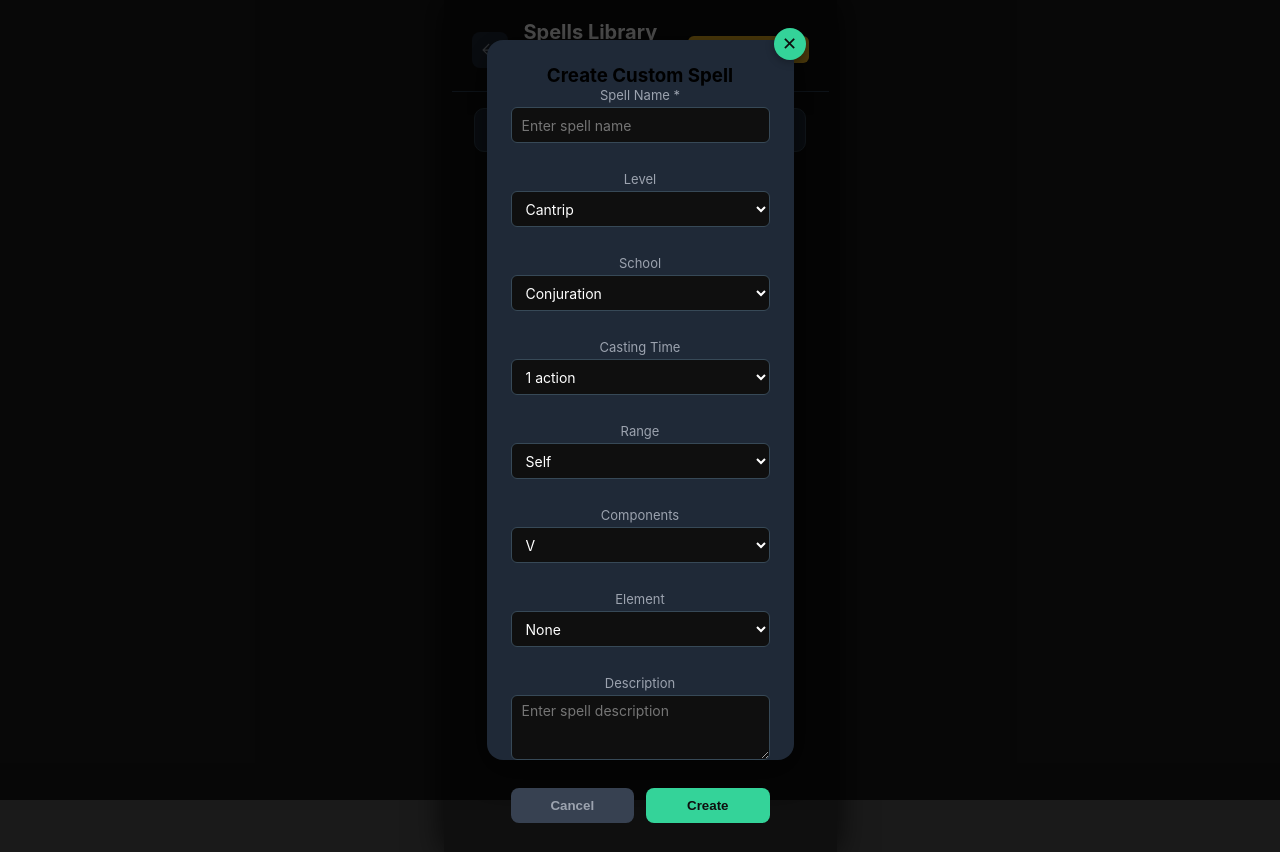
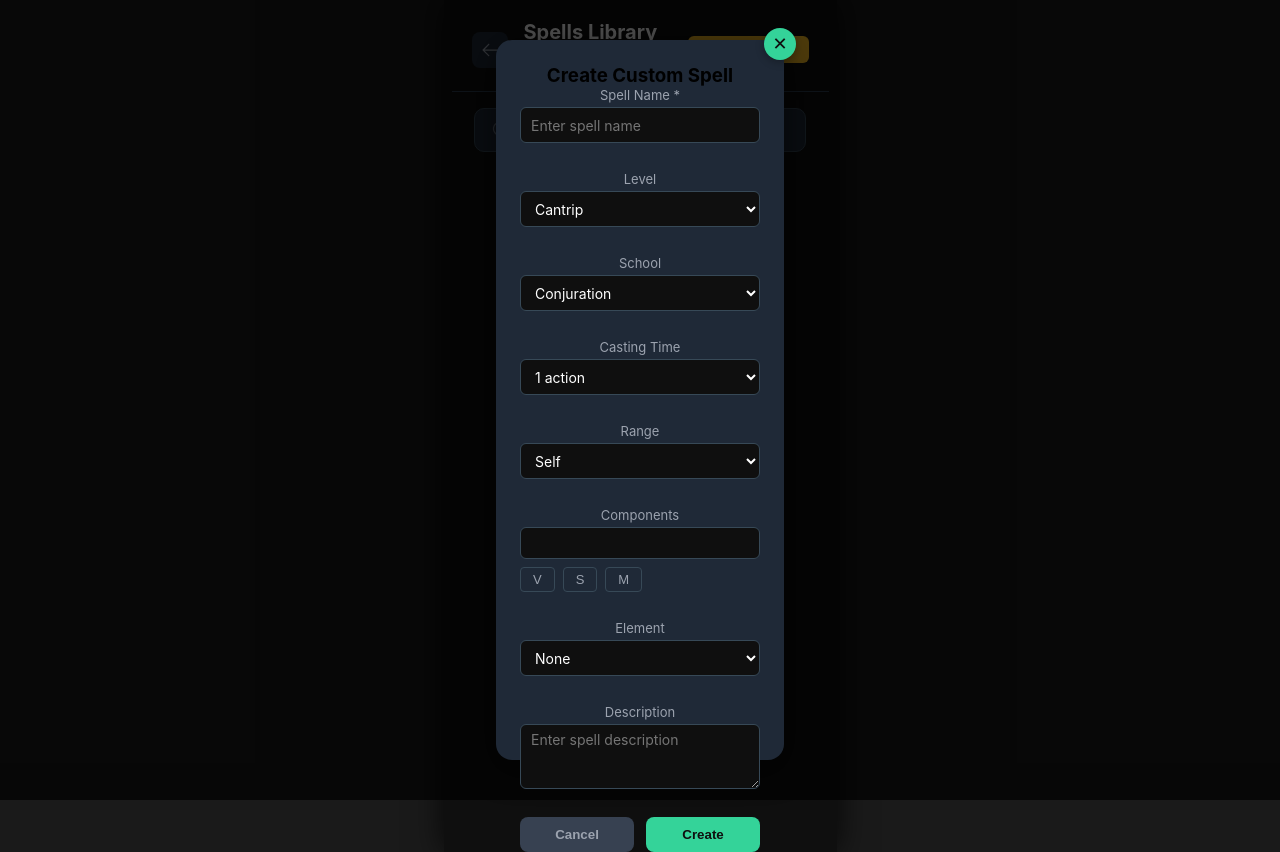
Before and after one commit to Whimsy-rat-trap/dnd-mobile-app, a React (Create React App) app: page /spells in a window 1280 px wide. Both pictures are taken after typing "Sample" into the empty fields and a click on the button "+ Create Spell". Built offline with nearby package versions, Linux system fonts and the light colour scheme.

Commit message:
0.0.72.52 (Components selection tweaking inside a spell creation process)

```diff
--- a/src/constants/spellOptions.ts
+++ b/src/constants/spellOptions.ts
@@ -9,16 +9,7 @@ export const CASTING_TIMES = [
     '24 hours'
 ];
 
-export const COMPONENTS = [
-    'V',
-    'S',
-    'M',
-    'V, S',
-    'V, S, M',
-    'V, M',
-    'S, M',
-    'M (requires material component)'
-];
+export const COMPONENT_OPTIONS = ['V', 'S', 'M'];
 
 export const RANGES = [
     'Self',
--- a/src/pages/SpellsLibrary.css
+++ b/src/pages/SpellsLibrary.css
@@ -127,3 +127,74 @@
     outline: none;
     border-color: #34d399;
 }
+
+.component-selector {
+    display: flex;
+    flex-direction: column;
+    gap: 8px;
+}
+
+.component-tags {
+    display: flex;
+    flex-wrap: wrap;
+    gap: 6px;
+    min-height: 32px;
+    padding: 4px;
+    background: #0f0f0f;
+    border-radius: 6px;
+    border: 1px solid #374957;
+}
+
+.component-tag {
+    display: inline-flex;
+    align-items: center;
+    gap: 4px;
+    background: #1f2937;
+    border: 1px solid #34d399;
+    border-radius: 4px;
+    padding: 2px 8px;
+    font-size: 13px;
+    color: #34d399;
+}
+
+.component-remove {
+    background: transparent;
+    border: none;
+    color: #6b7280;
+    font-size: 14px;
+    cursor: pointer;
+    padding: 0 2px;
+    line-height: 1;
+}
+
+.component-remove:hover {
+    color: #ef4444;
+}
+
+.component-options {
+    display: flex;
+    gap: 8px;
+    flex-wrap: wrap;
+}
+
+.component-option-btn {
+    padding: 4px 12px;
+    border: 1px solid #374957;
+    border-radius: 4px;
+    background: transparent;
+    color: #9ca3af;
+    font-size: 13px;
+    cursor: pointer;
+    transition: all 0.2s;
+}
+
+.component-option-btn:hover {
+    border-color: #6b7280;
+    color: #fff;
+}
+
+.component-option-btn.active {
+    border-color: #34d399;
+    background: rgba(52, 211, 153, 0.15);
+    color: #34d399;
+}
--- a/src/pages/SpellsLibrary.tsx
+++ b/src/pages/SpellsLibrary.tsx
@@ -3,13 +3,12 @@ import { useNavigate } from 'react-router-dom';
 import { useCharacters } from '../context/CharacterContext';
 import { useSpells } from '../context/SpellContext';
 import { ALL_SPELLS } from '../constants/spells';
-import { CASTING_TIMES, COMPONENTS, RANGES, ELEMENTS } from '../constants/spellOptions';
+import { CASTING_TIMES, COMPONENT_OPTIONS, RANGES, ELEMENTS } from '../constants/spellOptions';
 import SpellCard from '../components/SpellCard';
 import SearchBar from '../components/SearchBar';
 import FilterModal, { FilterField } from '../components/FilterModal';
 import Modal from '../components/Modal';
 import { getElementFromSpell, SCHOOLS } from '../utils/spellUtils';
-import { Spell } from '../types/Character';
 import './SpellsLibrary.css';
 
 const SpellsLibrary: React.FC = () => {
@@ -34,10 +33,28 @@ const SpellsLibrary: React.FC = () => {
         school: SCHOOLS[0] || 'Abjuration',
         castingTime: CASTING_TIMES[0],
         range: RANGES[0],
-        components: COMPONENTS[0],
+        components: [] as string[],
         description: '',
         element: ELEMENTS[0],
     });
+
+    const toggleComponent = (comp: string) => {
+        setNewSpell(prev => {
+            const current = prev.components;
+            if (current.includes(comp)) {
+                return { ...prev, components: current.filter(c => c !== comp) };
+            } else {
+                return { ...prev, components: [...current, comp] };
+            }
+        });
+    };
+
+    const removeComponent = (comp: string) => {
+        setNewSpell(prev => ({
+            ...prev,
+            components: prev.components.filter(c => c !== comp),
+        }));
+    };
 
     const handleFilterChange = (newFilters: Record<string, any>) => {
         setFilters(newFilters as any);
@@ -78,21 +95,10 @@ const SpellsLibrary: React.FC = () => {
         },
     ];
 
-    // Объединяем стандартные и пользовательские заклинания, приводя к типу Spell
-    const allSpells: Spell[] = [
-        ...ALL_SPELLS.map((s, index) => ({
-            ...s,
-            id: `standard-${index}`,
-            prepared: false,
-            isCustom: false,
-            element: (s as any).element || getElementFromSpell(s),
-        })),
-        ...customSpells.map(s => ({
-            ...s,
-            id: s.id || `custom-${Date.now()}-${Math.random()}`,
-            prepared: s.prepared || false,
-            isCustom: true,
-        })),
+    // Объединяем стандартные и пользовательские заклинания
+    const allSpells = [
+        ...ALL_SPELLS.map((s, index) => ({ ...s, id: `std-${index}`, isCustom: false, prepared: false })),
+        ...customSpells,
     ];
 
     const filteredSpells = allSpells.filter(spell => {
@@ -101,14 +107,14 @@ const SpellsLibrary: React.FC = () => {
             spell.description.toLowerCase().includes(searchQuery.toLowerCase());
         const matchesLevel = !filters.level || spell.level === Number(filters.level);
         const matchesSchool = !filters.school || spell.school === filters.school;
-        const matchesElement = !filters.element || (spell.element || '') === filters.element;
+        const matchesElement = !filters.element || (spell.element || getElementFromSpell(spell) || '') === filters.element;
         const matchesType = !filters.type ||
             (filters.type === 'custom' && spell.isCustom) ||
             (filters.type === 'standard' && !spell.isCustom);
         return matchesSearch && matchesLevel && matchesSchool && matchesElement && matchesType;
     });
 
-    const handleAddSpell = (spellData: Spell) => {
+    const handleAddSpell = (spellData: any) => {
         if (!character) return;
         const exists = character.spells.some(s => s.name === spellData.name);
         if (exists) return;
@@ -141,13 +147,15 @@ const SpellsLibrary: React.FC = () => {
             alert('Please enter a spell name.');
             return;
         }
+        const componentsStr = newSpell.components.length > 0 ? newSpell.components.join(', ') : '';
+
         addCustomSpell({
             name: newSpell.name,
             level: newSpell.level,
             school: newSpell.school,
             castingTime: newSpell.castingTime,
             range: newSpell.range,
-            components: newSpell.components,
+            components: componentsStr,
             description: newSpell.description,
             element: newSpell.element === 'None' ? undefined : newSpell.element,
             isCustom: true,
@@ -160,7 +168,7 @@ const SpellsLibrary: React.FC = () => {
             school: SCHOOLS[0] || 'Abjuration',
             castingTime: CASTING_TIMES[0],
             range: RANGES[0],
-            components: COMPONENTS[0],
+            components: [],
             description: '',
             element: ELEMENTS[0],
         });
@@ -279,14 +287,34 @@ const SpellsLibrary: React.FC = () => {
                     </div>
                     <div className="form-group">
                         <label>Components</label>
-                        <select
-                            value={newSpell.components}
-                            onChange={(e) => setNewSpell({ ...newSpell, components: e.target.value })}
-                        >
-                            {COMPONENTS.map(c => (
-                                <option key={c} value={c}>{c}</option>
-                            ))}
-                        </select>
+                        <div className="component-selector">
+                            <div className="component-tags">
+                                {newSpell.components.map(comp => (
+                                    <span key={comp} className="component-tag">
+                                        {comp}
+                                        <button
+                                            type="button"
+                                            className="component-remove"
+                                            onClick={() => removeComponent(comp)}
+                                        >
+                                            ✕
+                                        </button>
+                                    </span>
+                                ))}
+                            </div>
+                            <div className="component-options">
+                                {COMPONENT_OPTIONS.map(comp => (
+                                    <button
+                                        key={comp}
+                                        type="button"
+                                        className={`component-option-btn ${newSpell.components.includes(comp) ? 'active' : ''}`}
+                                        onClick={() => toggleComponent(comp)}
+                                    >
+                                        {comp}
+                                    </button>
+                                ))}
+                            </div>
+                        </div>
                     </div>
                     <div className="form-group">
                         <label>Element</label>
```
